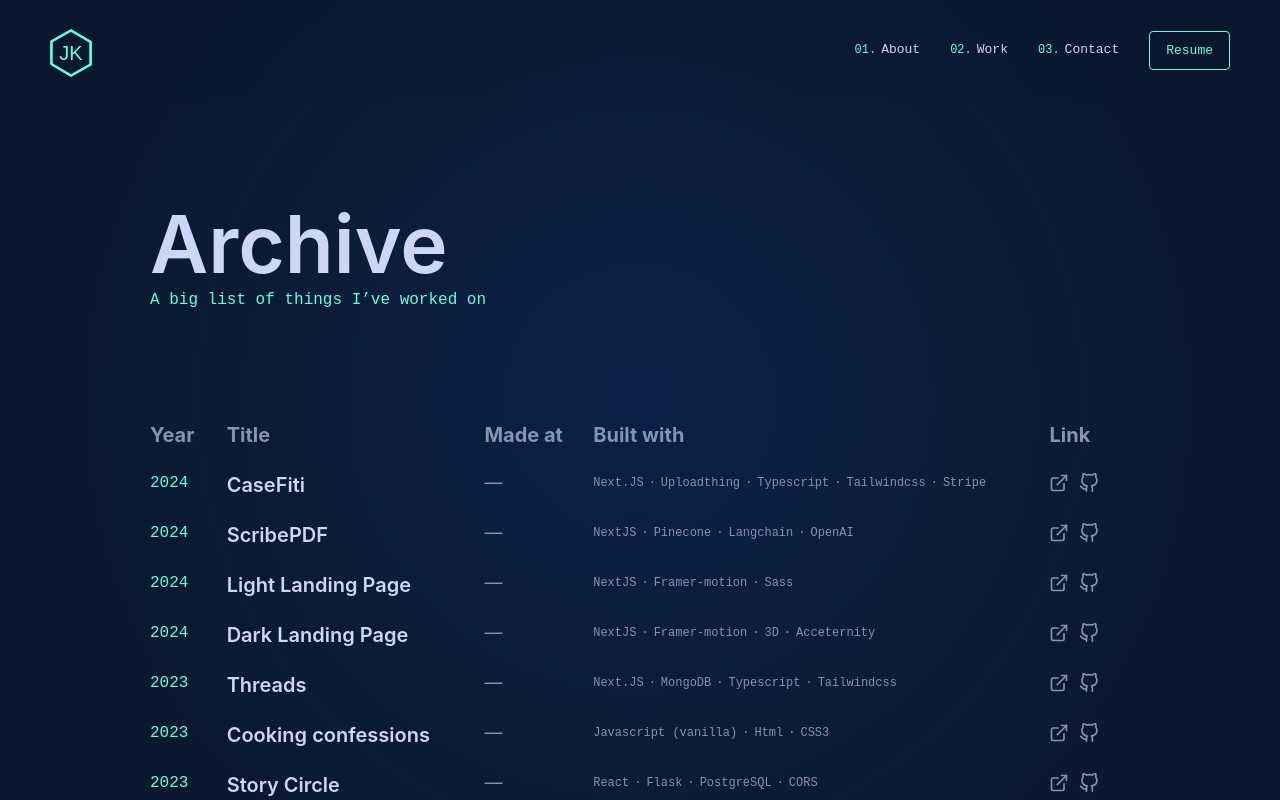
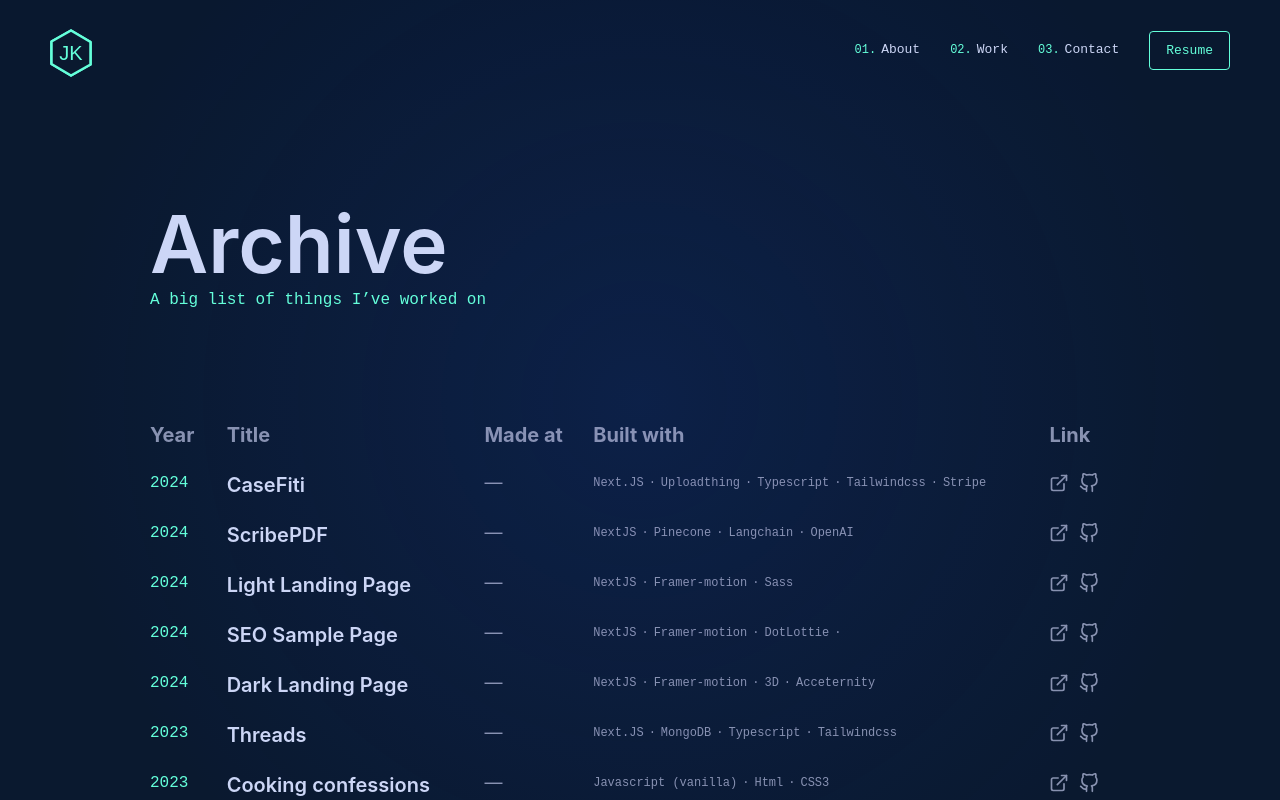
Before and after one commit to JosephKinyuru/portfolio, a React (Create React App) app: page /archive in a window 1280 px wide. Shown: the top 800 px of the page. Built offline with nearby package versions, Linux system fonts and the light colour scheme.

Commit message:
Added latest project to archives

```diff
--- a/src/pages/Archive.tsx
+++ b/src/pages/Archive.tsx
@@ -161,6 +161,13 @@ const data: Project[] = [
     tech: ['NextJS', 'Framer-motion', 'Sass'],
   },
   {
+    date: '08-27-2024',
+    title: 'SEO Sample Page',
+    github: 'https://github.com/JosephKinyuru/seo-landing-page',
+    external: 'https://seo-landing-page-tau.vercel.app/',
+    tech: ['NextJS', 'Framer-motion', 'DotLottie', ''],
+  },
+  {
     date: '07-23-2024',
     title: 'Dark Landing Page',
     github: 'https://github.com/JosephKinyuru/dark-landing-page',
```
